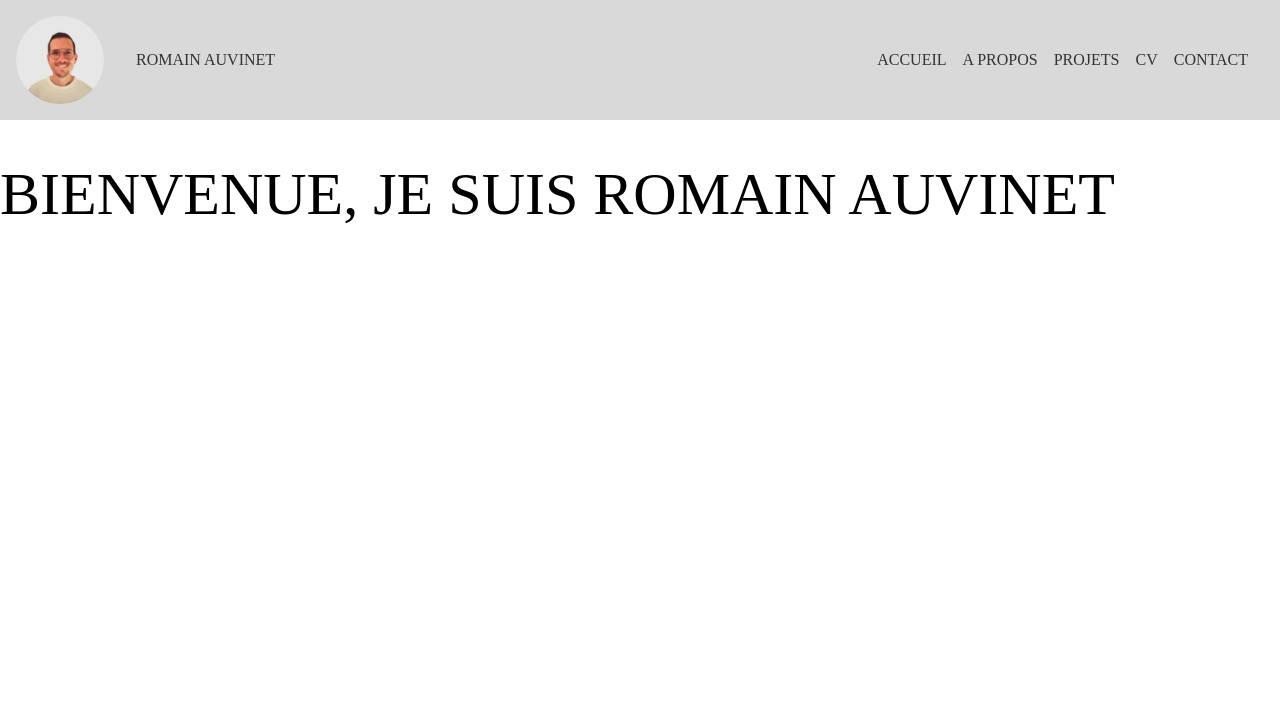
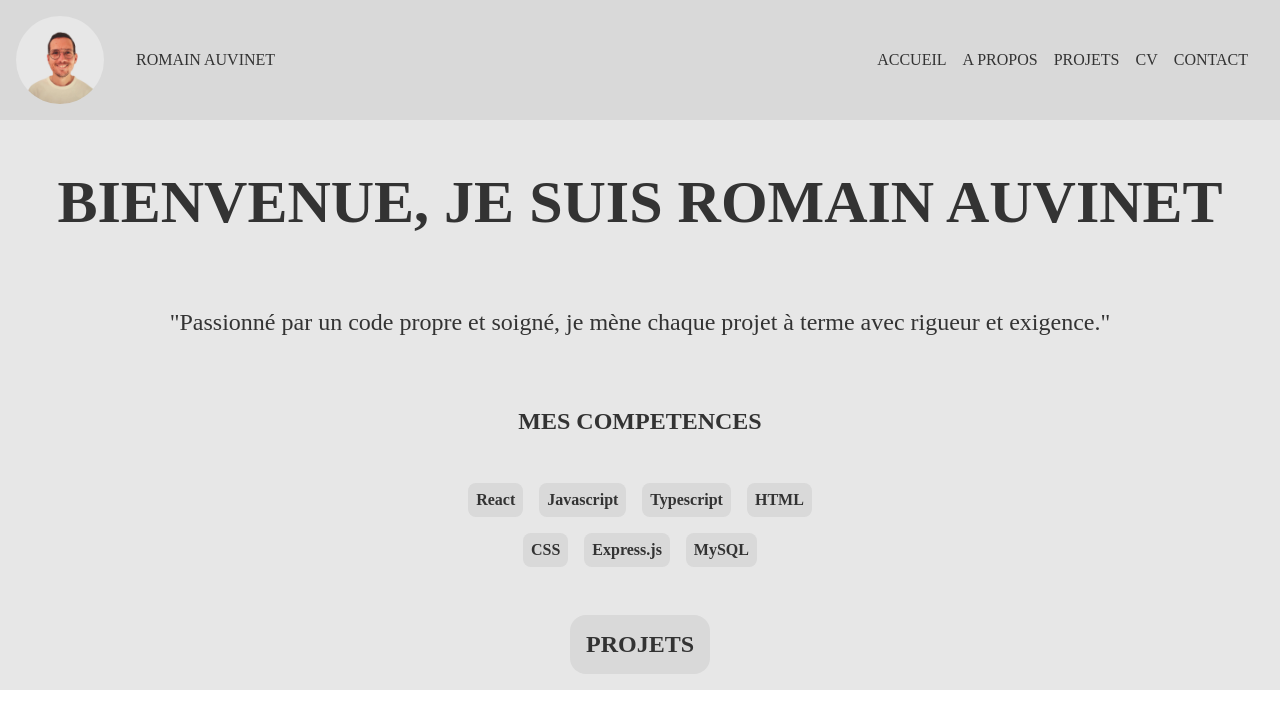
Before and after one commit to Romain-dev85/My-Portfolio, a React (Vite) app: page / in a window 1280 px wide. Shown: the top 728 px of the page. Built offline with nearby package versions, Linux system fonts and the light colour scheme.

Commit message:
creating home page

```diff
--- a/src/global.css
+++ b/src/global.css
@@ -19,11 +19,15 @@ h2,
 h3,
 h4 {
 	font-family: var(--font-family-title);
+	margin: 0;
 }
 
 h1 {
 	font-size: 60px;
-	font-weight: lighter;
+}
+
+main {
+	background-color: var(--bg-color-main);
 }
 
 @font-face {
@@ -38,6 +42,7 @@ h1 {
 
 :root {
 	--bg-color-button-and-header: rgb(217, 217, 217);
+	--bg-color-main: rgb(231, 231, 231);
 	--bg-color-font: rgb(51, 51, 51);
 	--font-family-body: "farro, sans-serif";
 	--font-family-title: "source-sans-3, sans-serif";
--- a/src/pages/home/Home.css
+++ b/src/pages/home/Home.css
@@ -0,0 +1,43 @@
+.home-container {
+	display: flex;
+	flex-direction: column;
+	align-items: center;
+	gap: 48px;
+	font-family: var(--font-family-body);
+	color: var(--bg-color-font);
+
+	h1 {
+		margin-top: 48px;
+	}
+
+	p:first-of-type {
+		font-size: 1.5rem;
+	}
+
+	ul {
+		display: flex;
+		flex-wrap: wrap;
+		justify-content: center;
+		gap: 16px;
+		width: 400px;
+		padding: 0;
+		margin: auto;
+	}
+
+	li {
+		background-color: var(--bg-color-button-and-header);
+		border-radius: 8px;
+		font-weight: 600;
+		padding: 8px;
+	}
+
+	a {
+		background-color: var(--bg-color-button-and-header);
+		color: var(--font-family-body);
+		font-weight: bolder;
+		padding: 16px;
+		border-radius: 16px;
+		font-size: 1.5rem;
+		margin-bottom: 16px;
+	}
+}
--- a/src/pages/home/Home.tsx
+++ b/src/pages/home/Home.tsx
@@ -1,7 +1,27 @@
+import { Link } from "react-router";
 import "./Home.css";
 
 const Home = () => {
-	return <h1>BIENVENUE, JE SUIS ROMAIN AUVINET</h1>;
+	return (
+		<div className="home-container">
+			<h1>BIENVENUE, JE SUIS ROMAIN AUVINET</h1>
+			<p>
+				"Passionné par un code propre et soigné, je mène chaque projet à terme
+				avec rigueur et exigence."
+			</p>
+			<h2>MES COMPETENCES</h2>
+			<ul>
+				<li>React</li>
+				<li>Javascript</li>
+				<li>Typescript</li>
+				<li>HTML</li>
+				<li>CSS</li>
+				<li>Express.js</li>
+				<li>MySQL</li>
+			</ul>
+			<Link to="">PROJETS</Link>
+		</div>
+	);
 };
 
 export default Home;
```
